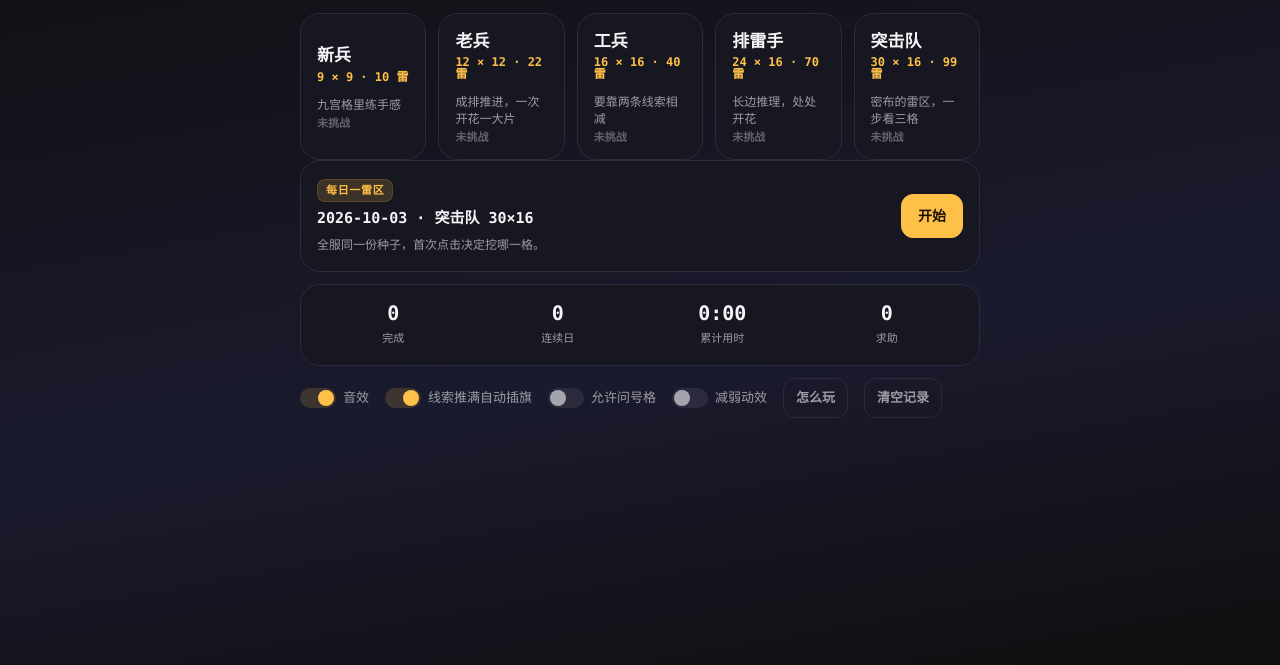
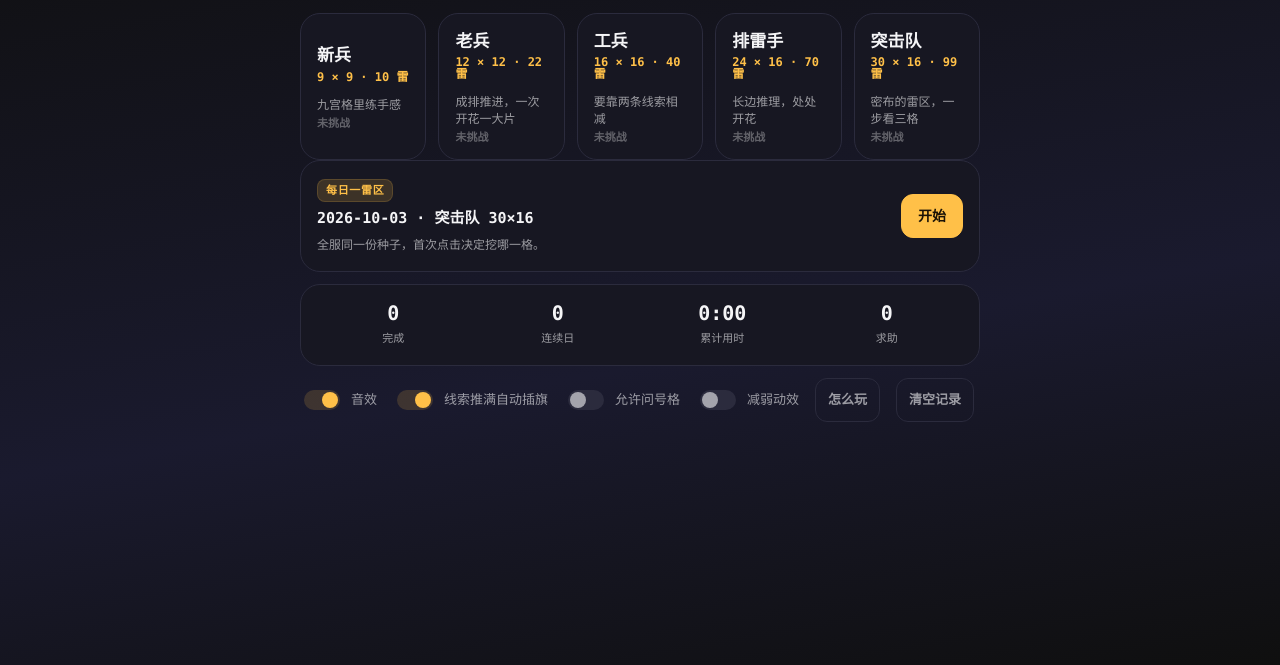
Before and after one commit to z-biz-game/z-biz-game-minesweeper-cos, an Electron app: page index.html in a window 1280 px wide. Shown: the part 135-800 px from the top of the page. Drawn offline with Linux system fonts and the light colour scheme.

Commit message:
fix(minesweeper): 开关盒、次要按钮与模式排回到 44px 下限
三处都是「看着像样式、其实是指尖目标」：.switch input 36x20（比拇指小，且紧邻另一枚开关，
误触就在旁边）、.btn-sm 把 .btn 的 44 悄悄降到 40、.seg-btn 38（点题/插旗/擦除那一排开局
藏在面板里，揭开隐藏层才量得到）。开关的槽与滑块改挂 ::before/::after，图形照旧。

量：_tmp-fix7-measure-r3.log（warm/cold 0/12、reveal 0/27）

```diff
--- a/css/game.css
+++ b/css/game.css
@@ -102,9 +102,13 @@ h3 { font: 700 18px/1.4 var(--font-sans); margin: 0 0 var(--space-inner); }
 
 .settings { display: flex; flex-wrap: wrap; gap: var(--space-inner) var(--space-card); align-items: center; }
 .switch { display: inline-flex; align-items: center; gap: 7px; font-size: 13px; color: var(--ink-dim); cursor: pointer; min-height: 32px; }
-.switch input { appearance: none; width: 36px; height: 20px; border-radius: 999px; background: var(--line); position: relative; cursor: pointer; transition: background var(--dur-tap) linear; margin: 0; }
-.switch input::after { content: ''; position: absolute; top: 2px; left: 2px; width: 16px; height: 16px; border-radius: 50%; background: var(--ink-dim); transition: transform var(--dur-tap) var(--ease-spring), background var(--dur-tap) linear; }
-.switch input:checked { background: var(--accent-soft); }
+/* 开关的可点盒是 44x44（指尖下限），图形照旧是那条 36x20 的槽：槽挪到 ::before、滑块挪到
+   ::after，两者都相对这颗 44 的盒子定位。390×844 实测原先的 input 只有 36x20——目标比拇指
+   还小，挨着的那条开关就是误触对象。 */
+.switch input { appearance: none; width: 44px; height: 44px; background: transparent; position: relative; cursor: pointer; margin: 0; flex: 0 0 auto; }
+.switch input::before { content: ''; position: absolute; left: 4px; top: 12px; width: 36px; height: 20px; border-radius: 999px; background: var(--line); transition: background var(--dur-tap) linear; }
+.switch input::after { content: ''; position: absolute; top: 14px; left: 6px; width: 16px; height: 16px; border-radius: 50%; background: var(--ink-dim); transition: transform var(--dur-tap) var(--ease-spring), background var(--dur-tap) linear; }
+.switch input:checked::before { background: var(--accent-soft); }
 .switch input:checked::after { transform: translateX(16px); background: var(--accent); }
 
 .btn {
@@ -117,7 +121,9 @@ h3 { font: 700 18px/1.4 var(--font-sans); margin: 0 0 var(--space-inner); }
 .btn:active { transform: scale(0.96); }
 .btn-primary { background: var(--accent); color: #1a1206; border-color: var(--accent); font-weight: 700; }
 .btn-ghost { background: transparent; border-color: var(--line); color: var(--ink-dim); }
-.btn-sm { min-height: 40px; padding: 0 12px; font-size: 13px; }
+/* 390×844 实测「怎么玩」65x40、「清空记录」78x40：.btn-sm 把 .btn 的 44px 下限悄悄降到 40。
+   4px 看着不多，但它是这一屏里成片的次要按钮，手机上按 44 的口径统一。 */
+.btn-sm { min-height: 44px; padding: 0 12px; font-size: 13px; }
 .btn[disabled] { opacity: 0.36; pointer-events: none; }
 
 .icon-btn {
@@ -171,9 +177,11 @@ canvas.grabbing { cursor: grabbing; }
 
 .toolbar { display: flex; align-items: center; justify-content: space-between; gap: var(--space-inner); flex-wrap: wrap; margin-top: var(--space-inner); }
 .seg { display: inline-flex; background: var(--surface); border: 1px solid var(--line); border-radius: var(--radius-button); padding: 3px; gap: 3px; }
+/* 模式切换那一排（点题/插旗/擦除）开局藏在面板里，把隐藏层全部揭开才量得到：实测 50x38。
+   .seg 有 3px 的内衬，所以这一排的整框本来就比格子高 6px——格子回到 44，整框 50。 */
 .seg-btn {
   font: 600 13px/1 var(--font-sans); color: var(--ink-dim);
-  background: transparent; border: 0; border-radius: 9px; padding: 0 12px; min-height: 38px;
+  background: transparent; border: 0; border-radius: 9px; padding: 0 12px; min-height: 44px;
   cursor: pointer; transition: background var(--dur-tap) linear, color var(--dur-tap) linear;
 }
 .seg-btn.is-on { background: var(--accent-soft); color: var(--accent); }
```
